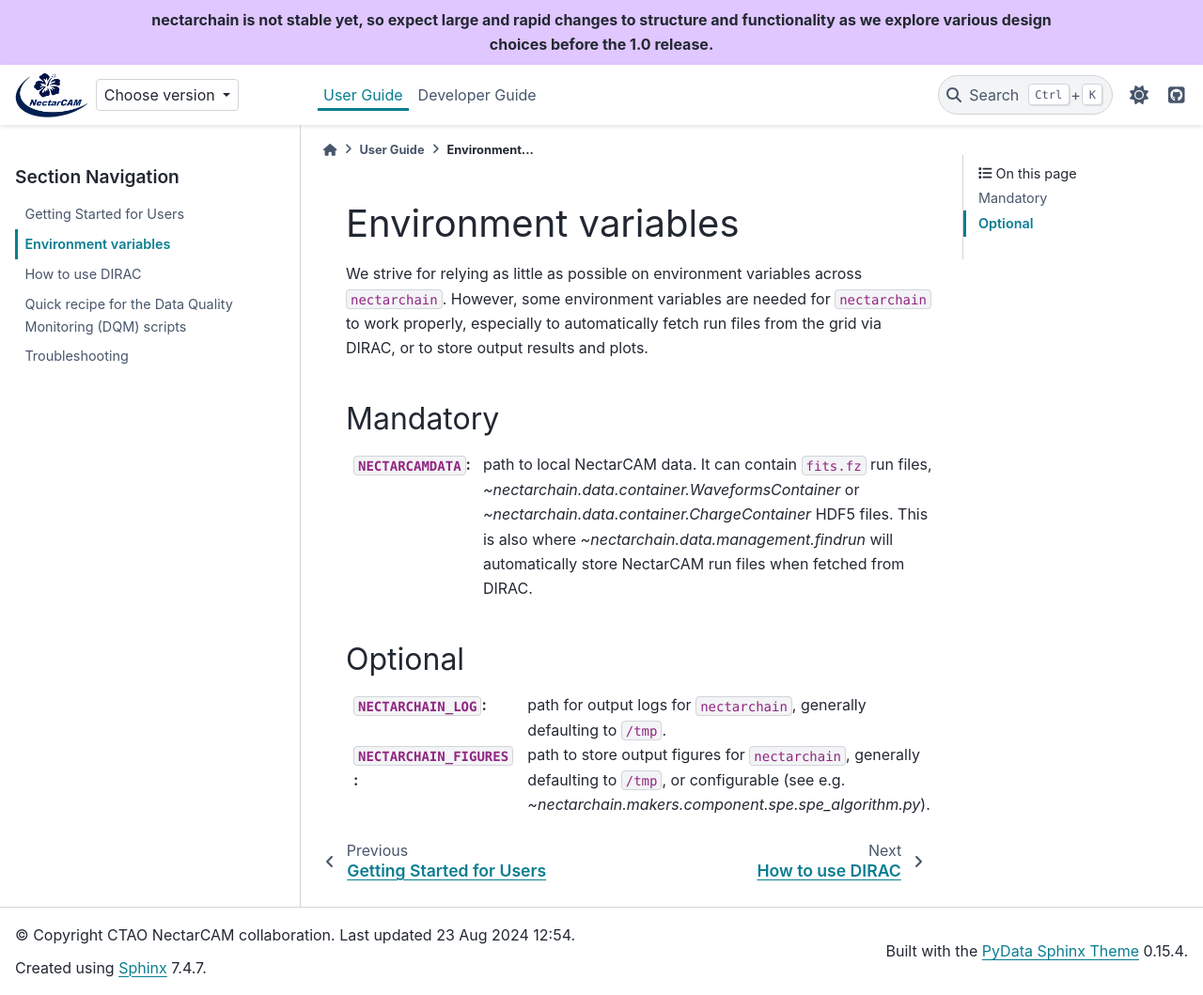
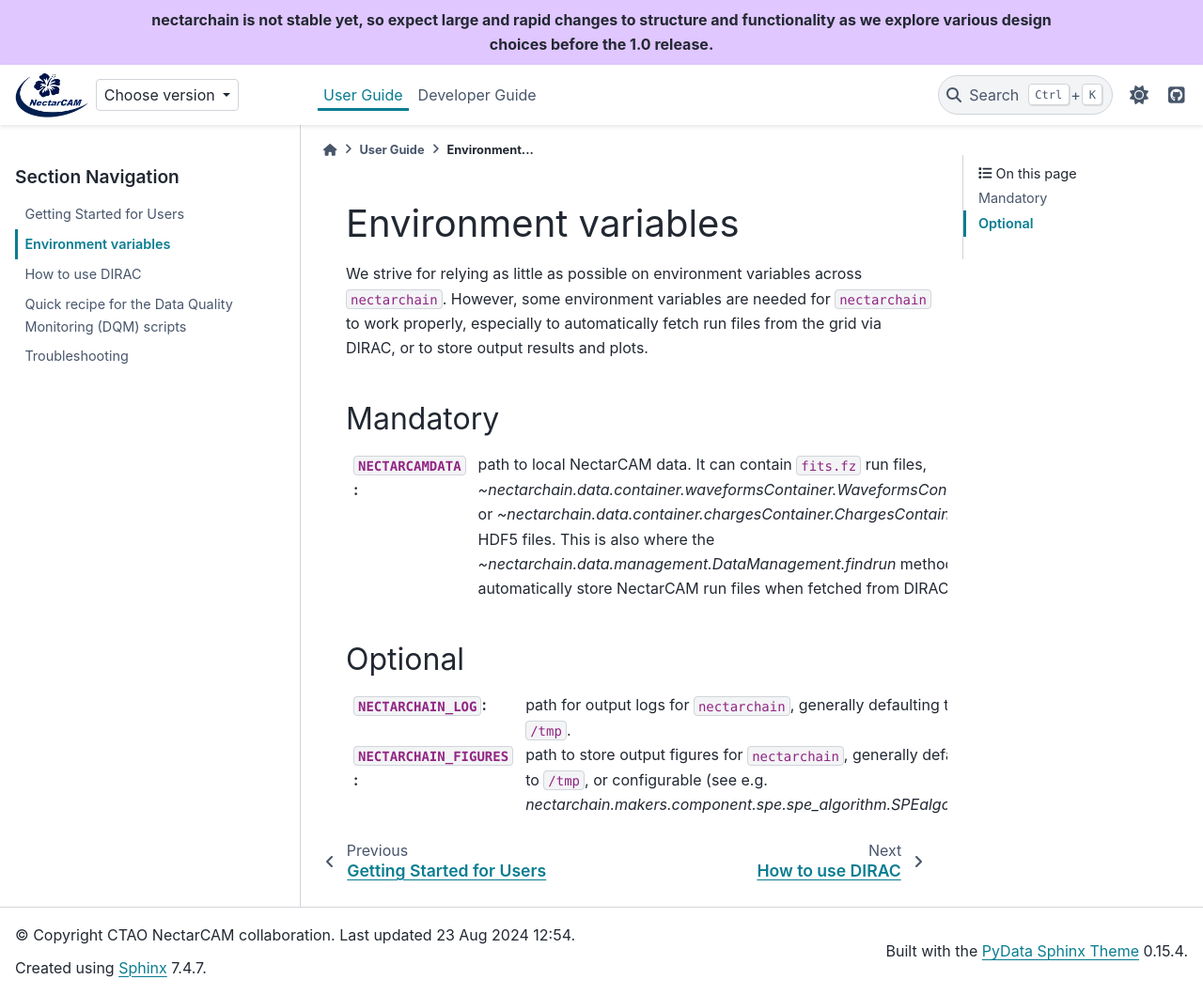
Before and after one commit to cta-observatory/nectarchain, a Sphinx documentation site: the page built from docs/user-guide/env-vars.rst, in a window 1280 px wide and 1059 px high. Shown: the whole window at 94% size. Built offline with Sphinx 7.4.7 and the PyData theme 0.15.4, drawn with Linux system fonts in a browser that asks for light colours; pages that are not in the unit, such as notebooks, are missing from menus; the version number could not be read and is left out.

Commit message:
Fix references to API

```diff
--- a/docs/user-guide/env-vars.rst
+++ b/docs/user-guide/env-vars.rst
@@ -9,10 +9,10 @@ However, some environment variables are needed for ``nectarchain`` to work prope
 Mandatory
 ---------
 
-:``NECTARCAMDATA``: path to local NectarCAM data. It can contain ``fits.fz`` run files, `~nectarchain.data.container.WaveformsContainer` or `~nectarchain.data.container.ChargeContainer` HDF5 files. This is also where `~nectarchain.data.management.findrun` will automatically store NectarCAM run files when fetched from DIRAC.
+:``NECTARCAMDATA``: path to local NectarCAM data. It can contain ``fits.fz`` run files, `~nectarchain.data.container.waveformsContainer.WaveformsContainer` or `~nectarchain.data.container.chargesContainer.ChargesContainer` HDF5 files. This is also where the `~nectarchain.data.management.DataManagement.findrun` method will automatically store NectarCAM run files when fetched from DIRAC.
 
 Optional
 --------
 
 :``NECTARCHAIN_LOG``: path for output logs for ``nectarchain``, generally defaulting to ``/tmp``.
-:``NECTARCHAIN_FIGURES``: path to store output figures for ``nectarchain``, generally defaulting to ``/tmp``, or configurable (see e.g. `~nectarchain.makers.component.spe.spe_algorithm.py`).
+:``NECTARCHAIN_FIGURES``: path to store output figures for ``nectarchain``, generally defaulting to ``/tmp``, or configurable (see e.g. `nectarchain.makers.component.spe.spe_algorithm.SPEalgorithm`).
```
